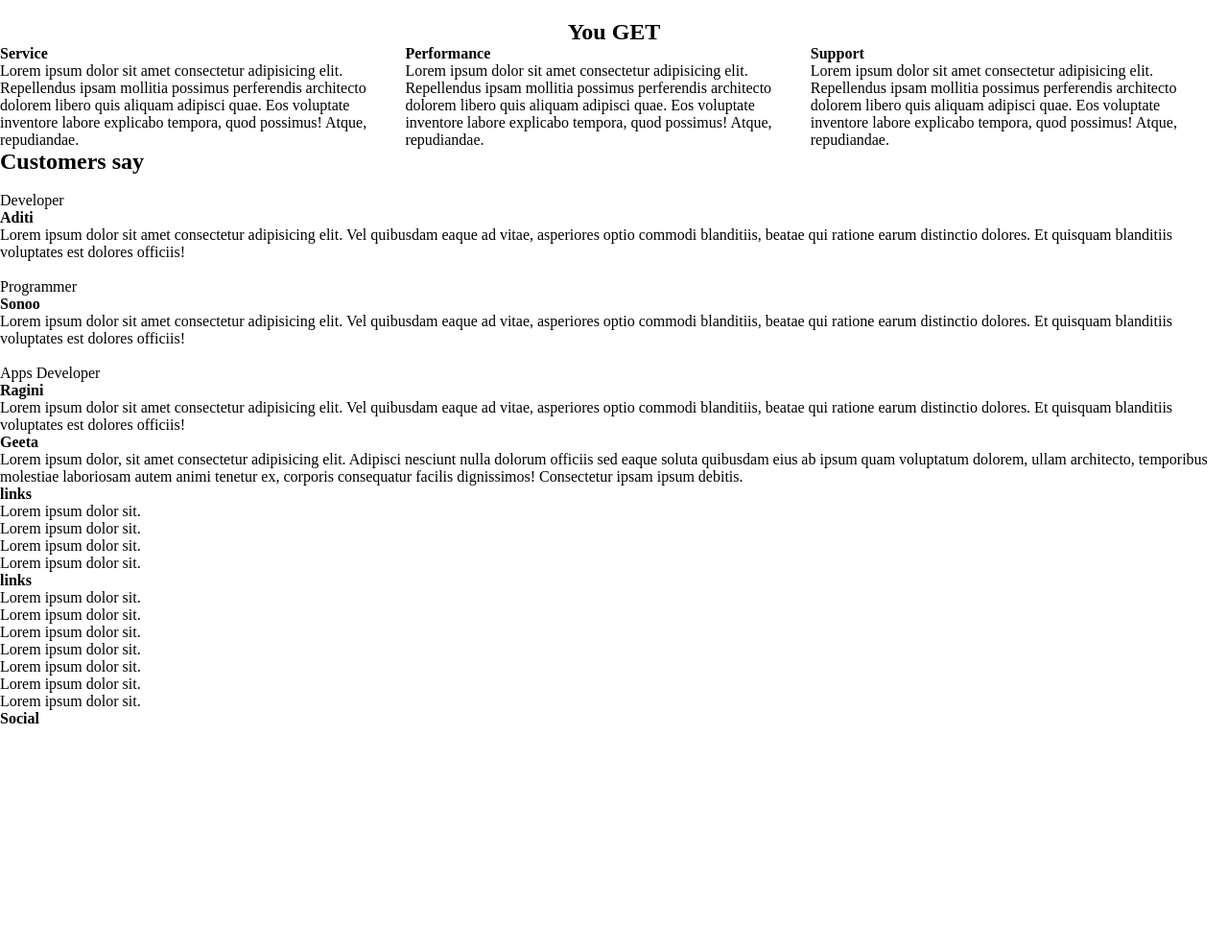
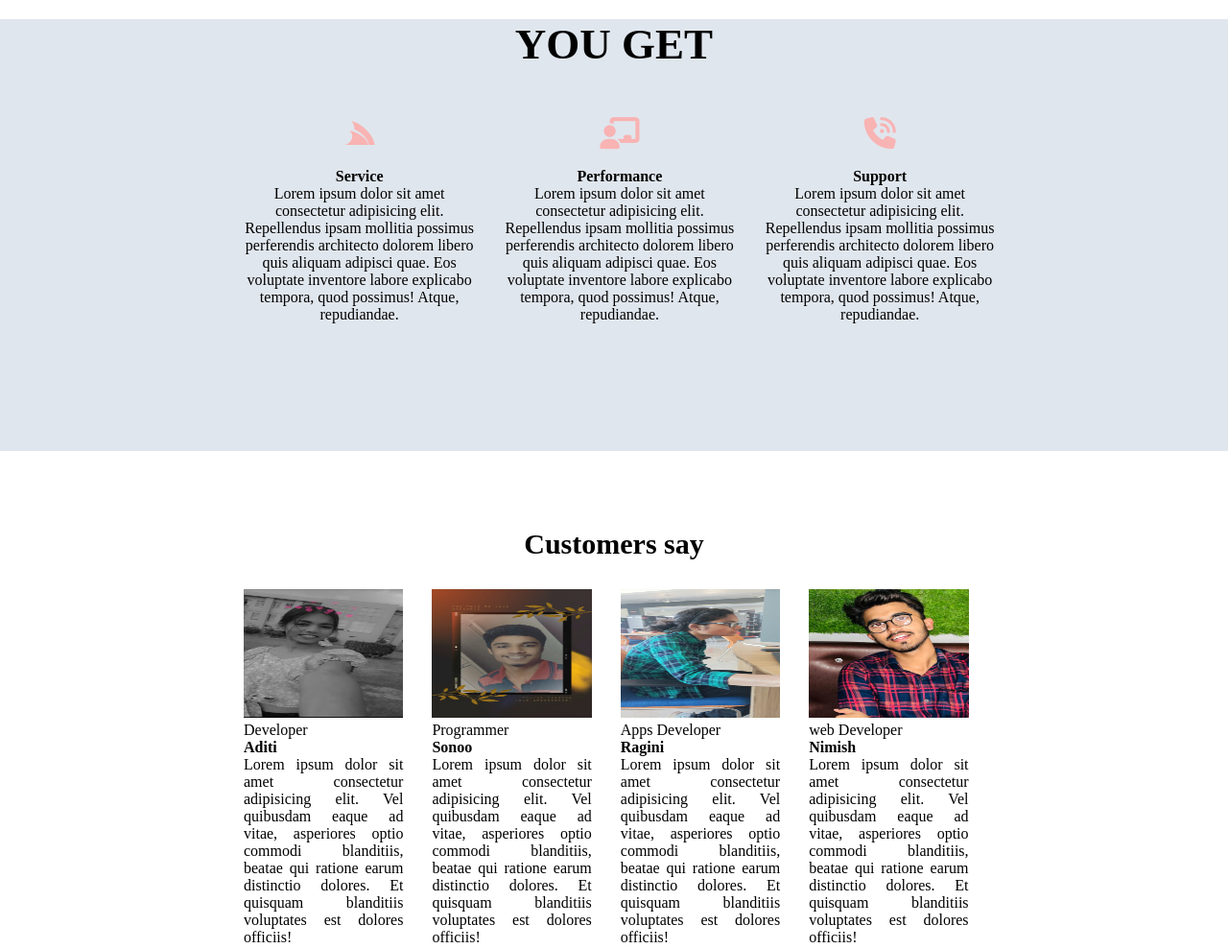
Before and after one commit to nimish-01/basic-web-template-htmlcss, a plain HTML site: page index.html in a window 1280 px wide. Shown: the part 1660-2649 px from the top of the page at 96% size. Before the commit the page ends 2418 px from the top, so only its background shows below. Drawn offline with Linux system fonts and the light colour scheme.

Commit message:
row 5 and row 6 styling with css is completed

```diff
--- a/css/style.css
+++ b/css/style.css
@@ -150,34 +150,83 @@
 
 /* Row-5 CSS Start */
 #row5{
+    height: 450px;
+    width: 100%;
+    background-color: rgba(102, 132, 165, 0.2);
 }
-.youget_section{}
-.youget_title{}
+.youget_section{
+    width: 65%;
+    margin: 0 auto;
+    height: 100%;
+}
+.youget_title{
+    text-align: center;s
+    padding: 30px 0px;
+    font-size: 30px;
+    text-transform: uppercase;
+}
 .youget_title h2{
-    text-align: center;
+
 }
 .youget_item_all{
+    padding: 50px 0px;
 
 }
 .youget_item{
-    width: 33%;
+
+    width: 29%;
     float: left;
+    text-align: center;
+    margin-left: 30px;
 
 }
-.youget_item i{}
+.youget_item i{
+
+    font-size: 33px;
+    padding-bottom: 20px;
+    color: rgb(248, 179, 179);
+}
 .youget_item h4{}
 .youget_item p{}
 /* Row-5 CSS End */
 
 /* Row-6 CSS Start */
-#row6{}
-.customer_section{}
-.customer_title{}
-.customer_title h2{}
-.customer_item_all{}
-.customer_item{}
-.customer_item img{}
-.customer_item p{}
+#row6{
+    height: 630px;
+    width: 100%;
+    background: #fff;
+}
+.customer_section{
+    width: 65%;
+    margin: 0 auto;
+    height: 100%;
+    padding: 50px 0px;
+
+}
+.customer_title{
+
+}
+.customer_title h2{
+    text-align: center;
+    padding: 30px 0px;
+    font-size: 30px;
+}
+.customer_item_all{
+
+}
+.customer_item{
+    width: 20%;
+    float: left;
+    margin-left: 30px;
+}
+.customer_item img{
+    width: 100%;
+    height: 134px;
+
+}
+.customer_item p{
+    text-align: justify;
+}
 .customer_item h4{}
 /* Row-6 CSS End */
 
--- a/index.html
+++ b/index.html
@@ -115,21 +115,21 @@
             </div>
             <div class="youget_item_all">
                 <div class="youget_item">
-                    <i></i>
+                    <i class="fa-brands fa-servicestack"></i>
                     <h4>Service</h4>
                     <p>Lorem ipsum dolor sit amet consectetur adipisicing elit. Repellendus ipsam mollitia possimus
                         perferendis architecto dolorem libero quis aliquam adipisci quae. Eos voluptate inventore labore
                         explicabo tempora, quod possimus! Atque, repudiandae.</p>
                 </div>
                 <div class="youget_item">
-                    <i></i>
+                    <i class="fa-solid fa-chalkboard-user"></i>
                     <h4>Performance</h4>
                     <p>Lorem ipsum dolor sit amet consectetur adipisicing elit. Repellendus ipsam mollitia possimus
                         perferendis architecto dolorem libero quis aliquam adipisci quae. Eos voluptate inventore labore
                         explicabo tempora, quod possimus! Atque, repudiandae.</p>
                 </div>
                 <div class="youget_item">
-                    <i></i>
+                    <i class="fa-solid fa-phone-volume"></i>
                     <h4>Support</h4>
                     <p>Lorem ipsum dolor sit amet consectetur adipisicing elit. Repellendus ipsam mollitia possimus
                         perferendis architecto dolorem libero quis aliquam adipisci quae. Eos voluptate inventore labore
@@ -147,7 +147,7 @@
             </div>
             <div class="customer_item_all">
                 <div class="customer_item">
-                    <img src="" alt="">
+                    <img src="images/aditi.jpg" alt="aditi">
                     <p>Developer</p>
                     <h4>Aditi</h4>
                     <p>Lorem ipsum dolor sit amet consectetur adipisicing elit. Vel quibusdam eaque ad vitae, asperiores
@@ -155,7 +155,7 @@
                         voluptates est dolores officiis!</p>
                 </div>
                 <div class="customer_item">
-                    <img src="" alt="">
+                    <img src="images/sonu.jpg" alt="Sonoo">
                     <p>Programmer</p>
                     <h4>Sonoo</h4>
                     <p>Lorem ipsum dolor sit amet consectetur adipisicing elit. Vel quibusdam eaque ad vitae, asperiores
@@ -163,9 +163,17 @@
                         voluptates est dolores officiis!</p>
                 </div>
                 <div class="customer_item">
-                    <img src="" alt="">
+                    <img src="images/ragini.jpg" alt="Ragini">
                     <p>Apps Developer</p>
                     <h4>Ragini</h4>
+                    <p>Lorem ipsum dolor sit amet consectetur adipisicing elit. Vel quibusdam eaque ad vitae, asperiores
+                        optio commodi blanditiis, beatae qui ratione earum distinctio dolores. Et quisquam blanditiis
+                        voluptates est dolores officiis!</p>
+                </div>
+                <div class="customer_item">
+                    <img src="images/photo.jpg" alt="Nimish">
+                    <p>web Developer</p>
+                    <h4>Nimish</h4>
                     <p>Lorem ipsum dolor sit amet consectetur adipisicing elit. Vel quibusdam eaque ad vitae, asperiores
                         optio commodi blanditiis, beatae qui ratione earum distinctio dolores. Et quisquam blanditiis
                         voluptates est dolores officiis!</p>
```
Also changed, not shown: images/aditi.jpg (added), images/photo.jpg (added), images/ragini.jpg (added), images/sonu.jpg (added).
